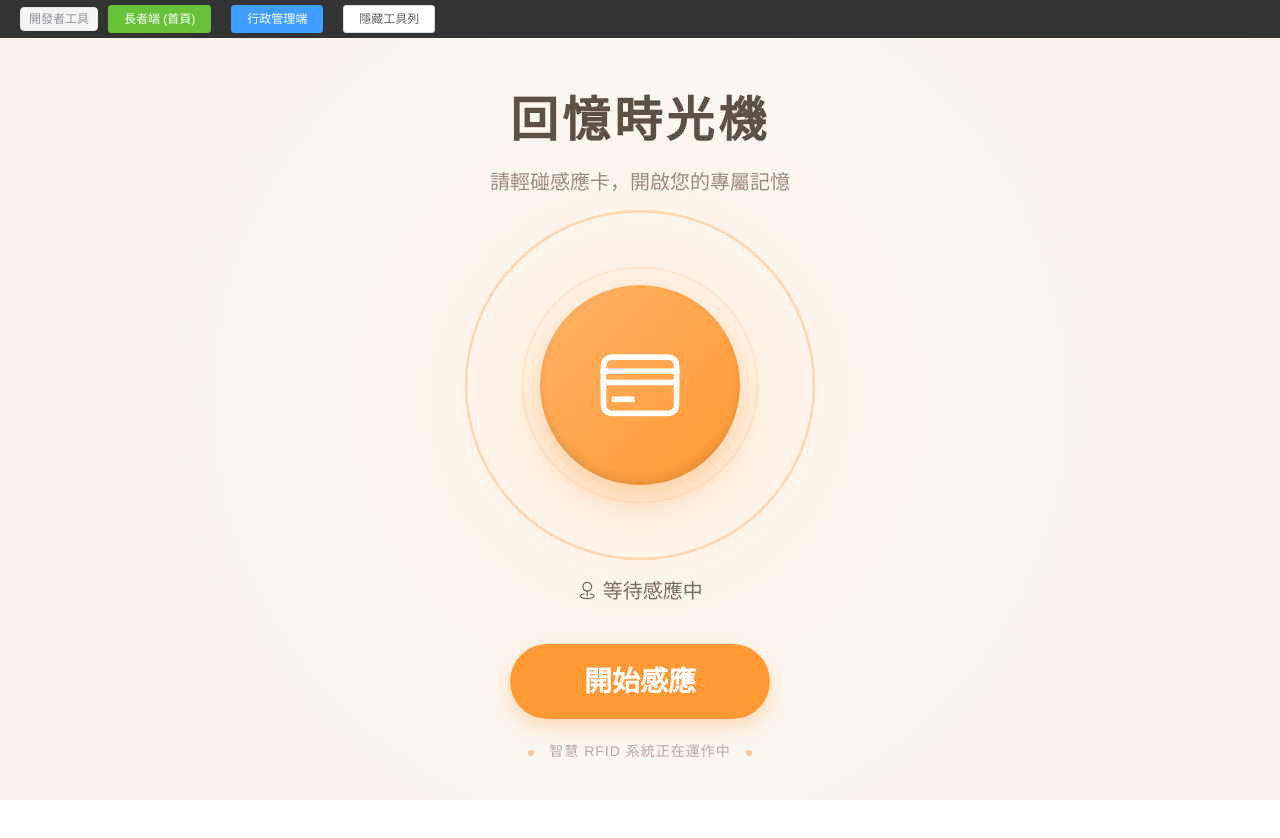
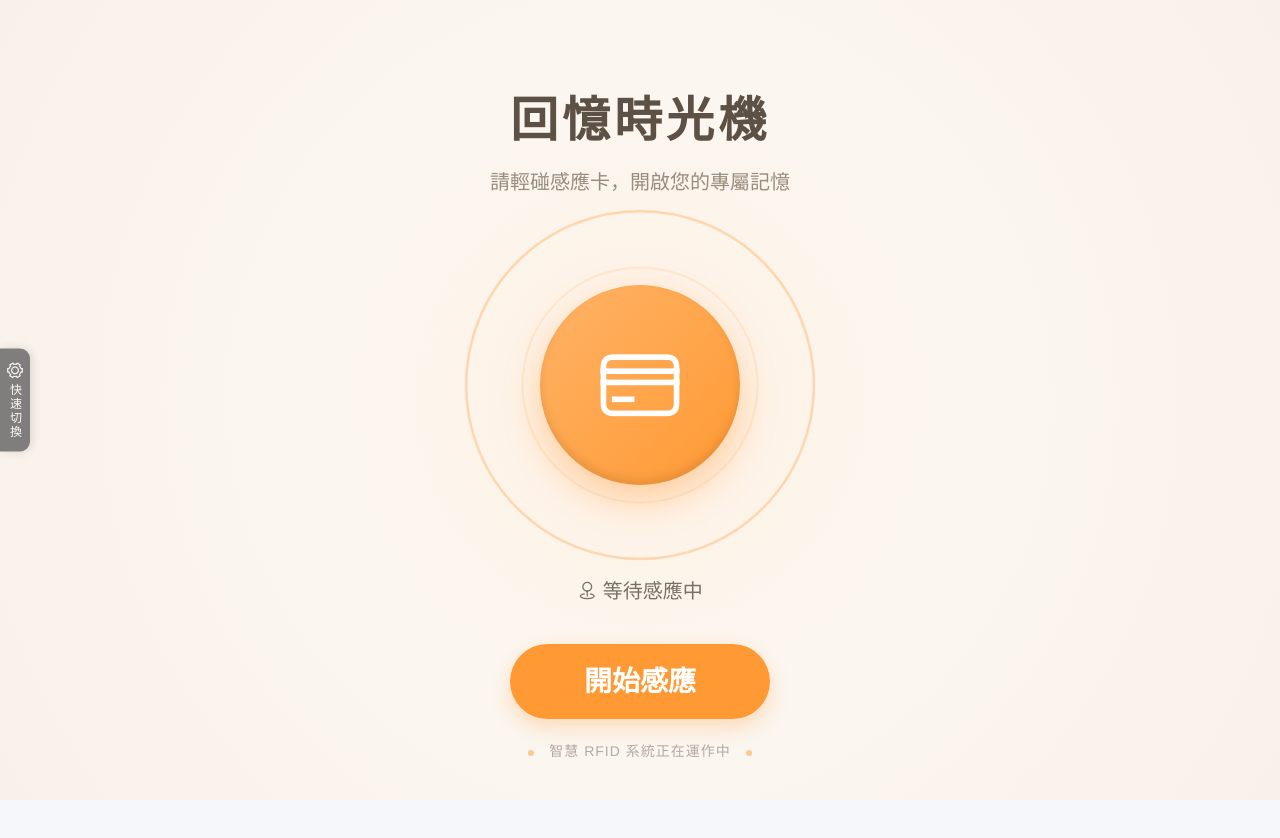
Before and after one commit to ee16389-alt/ccu-rfid-frontend, a Vue app: page /activity/1/ai in a window 1280 px wide. Shown: the top 838 px of the page. Built offline with nearby package versions, Linux system fonts and the light colour scheme.

Commit message:
feat: 改用側邊伸縮開發者選單並修正 AI 辨識邏輯

```diff
--- a/src/App.vue
+++ b/src/App.vue
@@ -1,11 +1,32 @@
 <template>
   <div id="app">
-    <div v-if="debugMode" class="debug-toolbar">
-      <el-tag type="info" size="small">開發者工具</el-tag>
-      <el-button @click="currentView = 'RFIDLanding'" size="mini" type="success">長者端 (首頁)</el-button>
-      <el-button @click="currentView = 'Login'" size="mini" type="primary">行政管理端</el-button>
-      <el-button @click="debugMode = false" size="mini">隱藏工具列</el-button>
+    <div v-if="debugMode" class="side-debug-trigger" @click="drawerVisible = true">
+      <i class="el-icon-setting"></i>
+      <span>快速切換</span>
     </div>
+
+    <el-drawer
+      title="開發者控制台"
+      :visible.sync="drawerVisible"
+      direction="ltr"
+      size="220px"
+      custom-class="debug-drawer"
+    >
+      <div class="drawer-content">
+        <el-divider content-position="left">頁面切換</el-divider>
+        <div class="drawer-buttons">
+          <el-button @click="switchView('RFIDLanding')" size="small" type="success" plain icon="el-icon-s-home">長者端 (首頁)</el-button>
+          <el-button @click="switchView('Login')" size="small" type="primary" plain icon="el-icon-s-custom">行政管理端</el-button>
+          <el-button @click="debugMode = false" size="small" type="info" plain icon="el-icon-view">徹底隱藏工具</el-button>
+        </div>
+
+        <el-divider content-position="left">系統狀態</el-divider>
+        <ul class="status-list">
+          <li>目前視圖: {{ currentView }}</li>
+          <li>活動 ID: {{ selectedActivityId || '無' }}</li>
+        </ul>
+      </div>
+    </el-drawer>
 
     <div class="container">
       <RFIDLanding
@@ -84,7 +105,6 @@
 </template>
 
 <script>
-// 導入所有組件
 import RFIDLanding from './components/RFIDLanding.vue';
 import ActivityMenu from './components/ActivityMenu.vue';
 import Slideshow from './components/Slideshow.vue';
@@ -107,6 +127,7 @@ export default {
     return {
       currentView: 'RFIDLanding',
       debugMode: true,
+      drawerVisible: false, // 修正點：控制側邊欄開關
       selectedRfid: null,
       selectedResidentId: null,
       selectedActivityId: null,
@@ -114,24 +135,18 @@ export default {
     };
   },
   computed: {
-    // 修正點：動態判斷管理端頁面身分
     isAdminView() {
-      const adminPages = [
-        'ActivityList',
-        'ElderList',
-        'ActivityManage',
-        'ElderEdit',
-        'AIScreening',
-        'AIRecognition'
-      ];
+      const adminPages = ['ActivityList', 'ElderList', 'ActivityManage', 'ElderEdit', 'AIScreening', 'AIRecognition'];
       return adminPages.includes(this.currentView);
     }
   },
   methods: {
-    // 修正點：統一使用 rfid 變數名對接後端
+    switchView(view) {
+      this.currentView = view;
+      this.drawerVisible = false; // 切換後自動收起
+    },
     onScanSuccess(payload) {
       this.selectedRfid = payload.rfid;
-
       if (payload.match && payload.match.type === 'activity') {
         this.selectedActivityId = payload.match.id;
         this.currentView = 'Slideshow';
@@ -139,35 +154,29 @@ export default {
         this.currentView = 'ActivityMenu';
       }
     },
-
     onSelectActivity(payload) {
       this.selectedActivityId = payload.activityId;
       this.selectedRfid = payload.rfid;
       this.currentView = 'Slideshow';
     },
-
     onManageActivity(id) {
       this.selectedActivityId = id;
       this.activeActivityObject = { id: id };
       this.currentView = 'ActivityManage';
     },
-
     onAddActivity() {
       this.selectedActivityId = null;
       this.activeActivityObject = null;
       this.currentView = 'ActivityManage';
     },
-
     onEditElder(id) {
       this.selectedResidentId = id;
       this.currentView = 'ElderEdit';
     },
-
     onAddElder() {
       this.selectedResidentId = null;
       this.currentView = 'ElderEdit';
     },
-
     logout() {
       localStorage.removeItem('userToken');
       this.currentView = 'Login';
@@ -178,16 +187,43 @@ export default {
 </script>
 
 <style>
-/* 全域基本樣式修正 */
-body { margin: 0; font-family: "Helvetica Neue",Helvetica,"PingFang SC","Hiragino Sans GB","Microsoft YaHei","Arial",sans-serif; }
-.debug-toolbar {
-  position: fixed; top: 0; width: 100%; z-index: 2000; background: #333;
-  padding: 5px 20px; display: flex; align-items: center; gap: 10px;
+body { margin: 0; font-family: "Helvetica Neue",Helvetica,"PingFang SC","Hiragino Sans GB","Microsoft YaHei","Arial",sans-serif; background-color: #f5f7fa; }
+
+/* 修正點 3：側邊觸發按鈕樣式（垂直貼在左邊） */
+.side-debug-trigger {
+  position: fixed;
+  left: 0;
+  top: 50%;
+  transform: translateY(-50%);
+  background: #303133;
+  color: white;
+  padding: 12px 6px;
+  border-radius: 0 10px 10px 0;
+  cursor: pointer;
+  z-index: 2500;
+  display: flex;
+  flex-direction: column;
+  align-items: center;
+  font-size: 12px;
+  box-shadow: 2px 0 10px rgba(0,0,0,0.2);
+  opacity: 0.6;
+  transition: all 0.3s;
 }
+.side-debug-trigger:hover {
+  opacity: 1;
+  padding-left: 10px;
+}
+.side-debug-trigger i { margin-bottom: 5px; font-size: 18px; }
+.side-debug-trigger span { writing-mode: vertical-lr; letter-spacing: 2px; }
+
+.drawer-content { padding: 0 20px; }
+.drawer-buttons .el-button { width: 100%; margin-left: 0 !important; margin-bottom: 12px; }
+.status-list { list-style: none; padding: 0; font-size: 13px; color: #606266; line-height: 2; }
+
 .admin-nav {
   position: fixed; bottom: 0; width: 100%; background: white;
   box-shadow: 0 -2px 10px rgba(0,0,0,0.05); display: flex;
   justify-content: center; padding: 10px; z-index: 1000;
 }
-.container { min-height: 100vh; padding-bottom: 60px; }
+.container { min-height: 100vh; padding-bottom: 80px; }
 </style>
```
